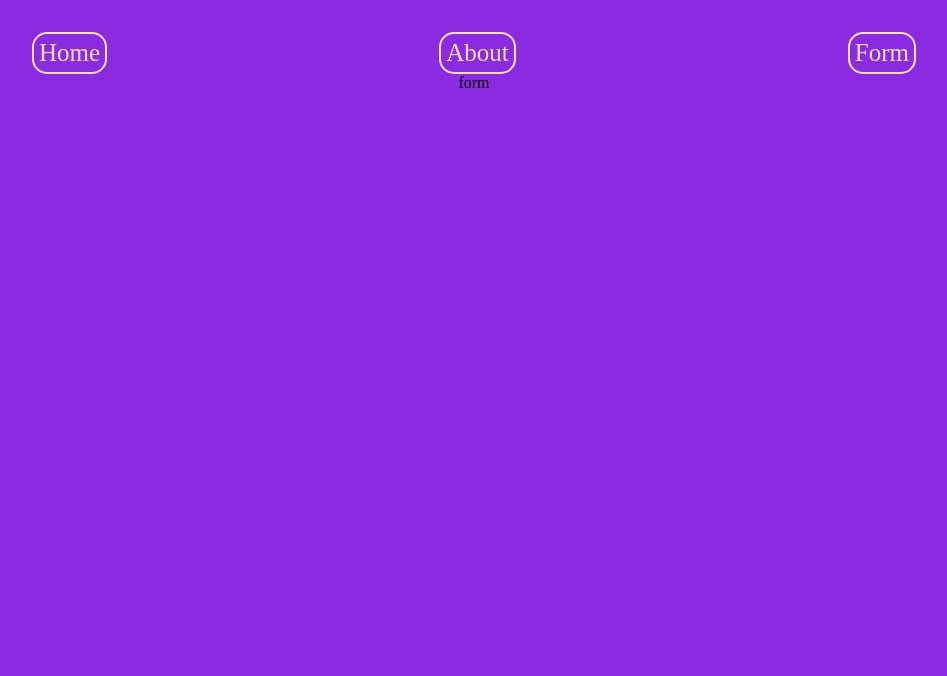
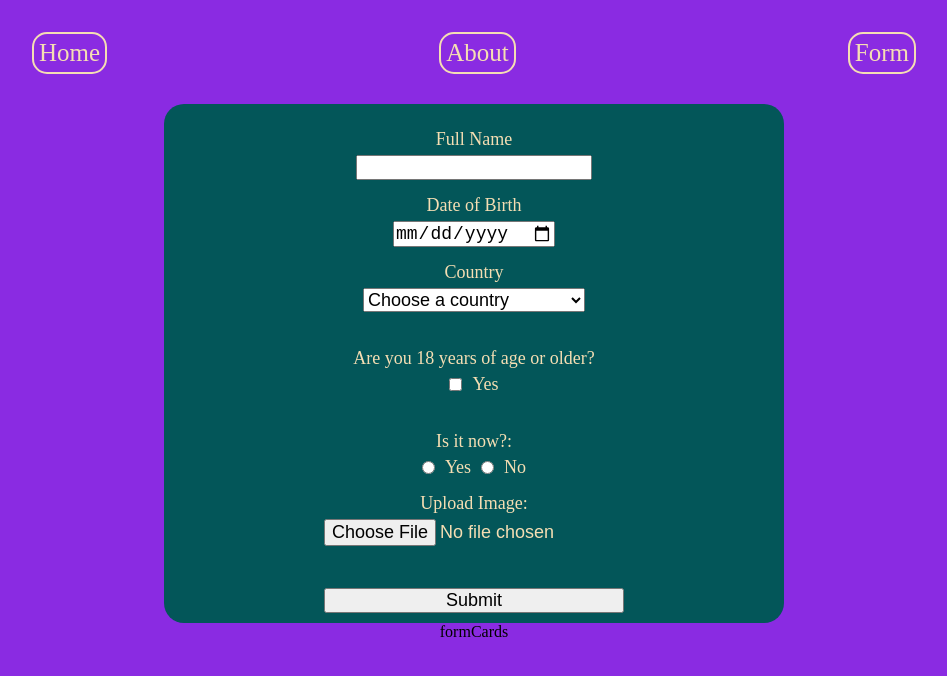
Before and after one commit to ArtemMyzrov/RS-School-React, a React (Vite) app in the folder vite-project/: page /form in a window 1280 px wide. Shown: the top 676 px of the page, without its empty margins (166-1113 px from the left). Built offline with nearby package versions, Linux system fonts and the light colour scheme.

Commit message:
feat: add form architecture

```diff
--- /dev/null
+++ b/vite-project/src/components/form/formCards.tsx
@@ -0,0 +1,8 @@
+import React from 'react';
+import Form from 'pages/form';
+
+const FormCards = () => {
+  return <div>formCards</div>;
+};
+
+export default FormCards;
--- /dev/null
+++ b/vite-project/src/pages/form.module.css
@@ -0,0 +1,51 @@
+.wrap {
+  margin-top: 30px;
+}
+.formPage {
+  background-color: rgb(3, 86, 89);
+  width: 600px;
+  border-radius: 20px;
+  margin: 0px auto;
+  padding: 10px;
+  color: wheat;
+  font-size: 18px;
+}
+
+.formPage input,
+.formPage select,
+.formPage {
+  margin: 0 auto;
+  max-width: 100%;
+  font-size: 18px;
+}
+.formPage form {
+  display: flex;
+  flex-direction: column;
+  margin: 0 auto;
+  max-width: 50%;
+}
+.formPage form input {
+  display: flex;
+  flex-direction: row;
+}
+.years {
+  display: flex;
+  flex-direction: row;
+  margin: 0px auto;
+  gap: 10px;
+}
+
+.now {
+  display: flex;
+  flex-direction: row;
+  margin: 0px auto;
+  gap: 10px;
+}
+
+.formPage label {
+  margin-top: 15px;
+  margin-bottom: 5px;
+}
+.submit {
+  font-size: 18px;
+}
--- a/vite-project/src/pages/form.tsx
+++ b/vite-project/src/pages/form.tsx
@@ -1,7 +1,103 @@
-import React from 'react';
+import { render } from '@testing-library/react';
+import React, { ChangeEvent, Component, FormEvent } from 'react';
+import FormCards from '../components/form/formCards';
+import styles from './form.module.css';
 
-const Form = () => {
-  return <div>form</div>;
-};
+const itemsCard = [];
+
+class Form extends Component {
+  state = {
+    inputName: '',
+    inputDate: '',
+    inputCountry: '',
+    inputYear: '',
+    inputNow: '',
+    showDate: {
+      name: '',
+      date: '',
+    },
+  };
+
+  handleNameChange = (e: ChangeEvent<HTMLInputElement>) => {
+    this.setState({
+      inputName: e.target.value,
+    });
+  };
+  handleDateChange = (e: ChangeEvent<HTMLInputElement>) => {
+    this.setState({
+      inputDate: e.target.value,
+    });
+  };
+  handleCountryChange = (e: ChangeEvent<HTMLSelectElement>) => {
+    this.setState({
+      inputCountry: e.target.value,
+    });
+  };
+
+  handleSub = (e: FormEvent) => {
+    e.preventDefault();
+    const { inputName, inputDate } = this.state;
+
+    itemsCard.push({ name: inputName, date: inputDate });
+  };
+
+  render() {
+    const { inputName, inputDate, inputCountry, inputYear, inputNow, showDate } = this.state;
+    const { name, date } = showDate;
+
+    return (
+      <div className={styles.wrap}>
+        <div className={styles.formPage}>
+          <form onSubmit={this.handleSub}>
+            <label htmlFor="fullName">Full Name</label>
+            <input
+              onChange={this.handleNameChange}
+              value={inputName}
+              type="text"
+              name="fullName"
+              id="fullName"
+            />
+            <label htmlFor="DOB">Date of Birth</label>
+            <input
+              onChange={this.handleDateChange}
+              value={inputDate}
+              type="date"
+              name="DOB"
+              id="DOB"
+            />
+            <label htmlFor="country">Country</label>
+            <select onChange={this.handleCountryChange} id="country" name="country">
+              <option value="">Choose a country</option>
+              <option value="US">United States of America</option>
+              <option value="UK">United Kingdom</option>
+              <option value="Canada">Canada</option>
+            </select>
+            <br />
+            <label htmlFor="ageVerification">Are you 18 years of age or older? </label>
+            <div className={styles.years}>
+              <input type="checkbox" name="ageVerification" value="Yes" /> Yes
+              <br />
+            </div>
+            <br />
+            <label htmlFor="now"> Is it now?: </label>
+            <div className={styles.now}>
+              <input type="radio" name="now" value="Yes" /> Yes
+              <br />
+              <input type="radio" name="now" value="No" /> No
+            </div>
+            <label htmlFor="file">Upload Image: </label>
+            <div className="addImg">
+              <input type="file" id="file" />
+              <br />
+            </div>
+            <br />
+            <button className={styles.submit}>Submit</button>
+          </form>
+        </div>
+        <FormCards />
+      </div>
+    );
+  }
+}
 
 export default Form;
```
